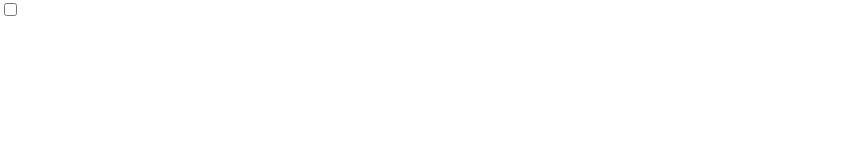
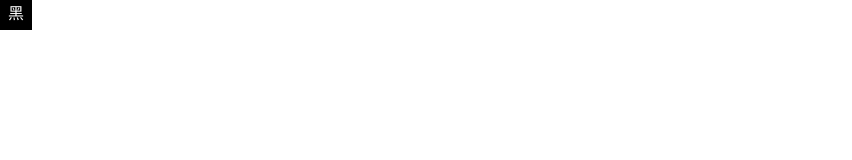
Before and after one commit to 547504/2676547504.github.io, a plain HTML site: page index.html in a window 1280 px wide. Shown: the top 160 px of the page, without its empty margins (0-852 px from the left). Drawn offline with Linux system fonts and the light colour scheme.

Commit message:
Update index.html

```diff
--- a/index.html
+++ b/index.html
@@ -62,8 +62,10 @@
 <main class="main">
 
 
-    <label for="btn"></label>
-    <input type="checkbox" id="btn">
+<label type="theme">
+    <input type="checkbox">
+    <div></div>
+</label>
 
 
 <main class="min">
```
